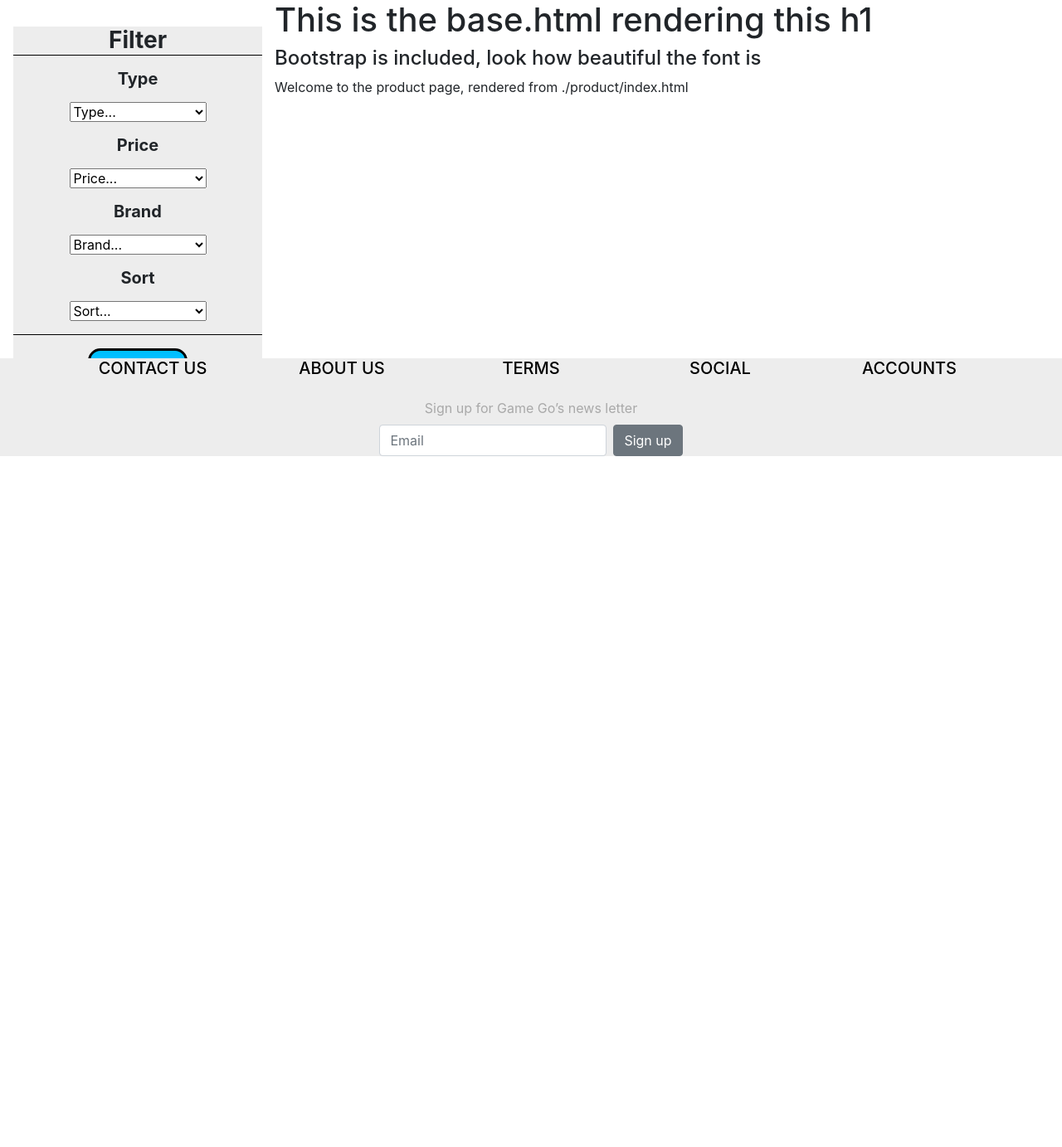
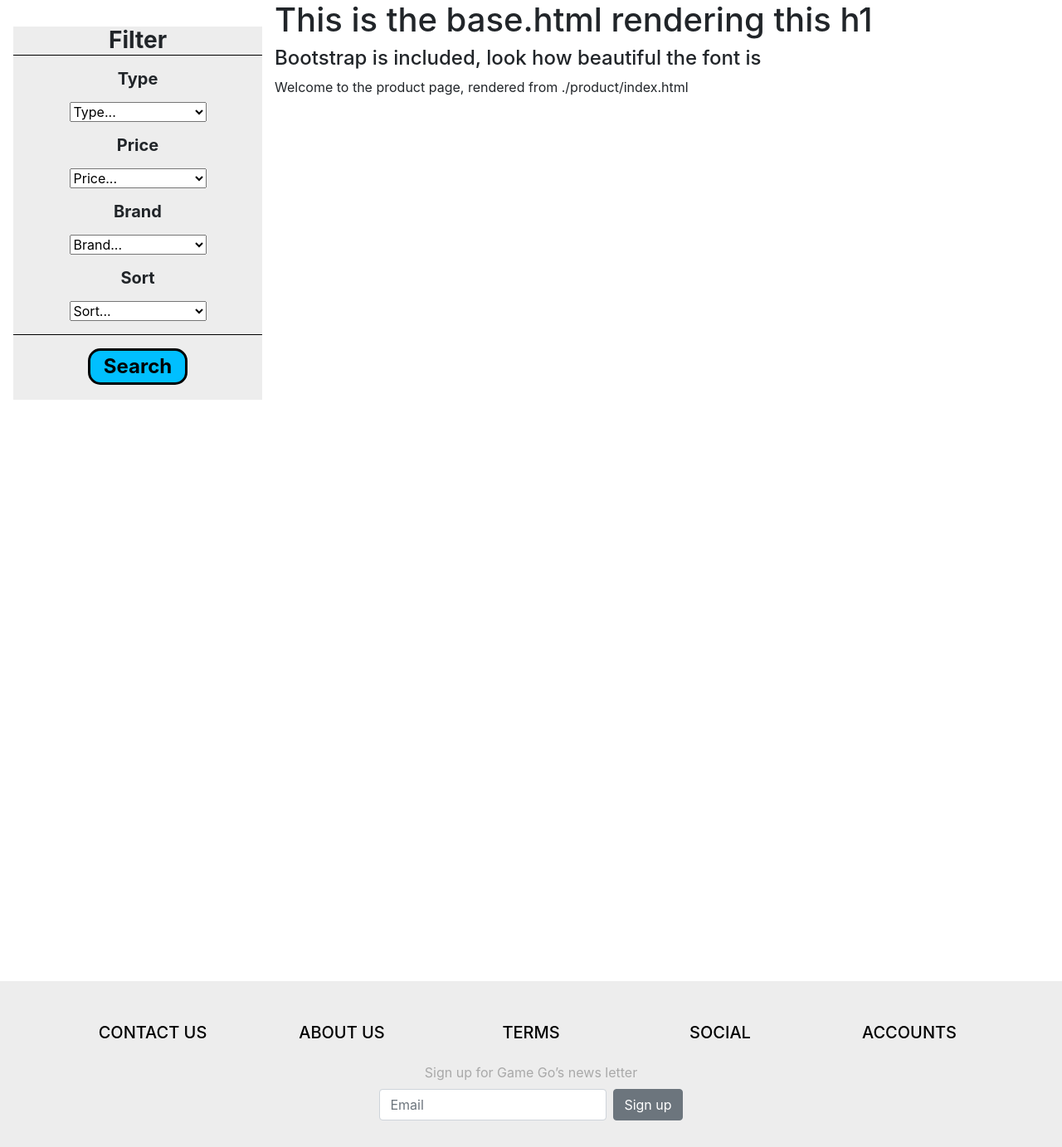
Before and after one commit to Thorarinng/VerkLegt2020, a Django app: page / in a window 1280 px wide. Shown: the part 110-1493 px from the top of the page at 83% size. Before the commit the page ends 660 px from the top, so only its background shows below. Run offline with Django 3.2, Linux system fonts and the light colour scheme; data that the repository does not hold is empty; some libraries are stand-ins or nearby versions.

Commit message:
small design changes

```diff
--- a/Project/static/JS/products.js
+++ b/Project/static/JS/products.js
@@ -1,5 +1,6 @@
 $(document).ready(function () {
     $('#filter-btn').on('click', function(e) {
+        console.log("frikko")
         e.preventDefault();
         var price_filter = $('#price').val();
         $.ajax({
@@ -15,7 +16,7 @@ $(document).ready(function () {
                                     <h3>${d.description}</h3>
                                 </div>`
                     });
-                    $('.test').html(newHtml.join(''));
+                    $('.products').html(newHtml.join(''));
                     $('#filter-btn').val('');
                 }
                 else {
@@ -29,7 +30,7 @@ $(document).ready(function () {
                                     </div>
                                </a>`
                     });
-                    $('.test').html(newHtml.join(''));
+                    $('.products').html(newHtml.join(''));
                     $('#filter-btn').val('');
                 }
             },
--- a/Project/static/css/footer.css
+++ b/Project/static/css/footer.css
@@ -42,11 +42,14 @@
 
 .page-footer {
   min-height: 100%;
+  padding: 50px;
+  margin-top: 50px;
+
 
   /* Equal to height of footer */
   /* But also accounting for potential margin-bottom of last child */
-  margin-top: -50px;
+  /*margin-top: -50px;
   clear: both;
-  position: relative;
+  position: relative;*/
 
   }
--- a/Project/static/css/main.css
+++ b/Project/static/css/main.css
@@ -22,6 +22,7 @@
   border-radius: 10px 3px 10px 3px;
 }
 .products {
+
   display: grid;
   background-color: #e8c291;
   grid-template-columns: 1fr 1fr 1fr;
@@ -29,7 +30,16 @@
   grid-auto-rows: 2fr;
 }
 
+.min-height {
+    min-height: 1000px;
+}
+
 .main-page {
   display: flex;
   flex-wrap: nowrap;
 }
+
+.grid {
+  display: grid;
+  grid-template-rows: 110px auto 200px;
+}
--- a/Project/templates/base.html
+++ b/Project/templates/base.html
@@ -18,6 +18,7 @@
     <link rel="stylesheet" href="https://cdnjs.cloudflare.com/ajax/libs/font-awesome/4.7.0/css/font-awesome.min.css">
   </head>
   <body>
+    <div class="grid">
     {% include 'navigation.html' %}
     <span class="main-page">
         {% include 'sidebar.html' %}
@@ -30,7 +31,9 @@
           {% block content %} {% endblock %}
         </div>
     </span>
+
     {% include 'footer.html' %}
+    </div>
     <!-- Bootstrap JavaScript import-->
     <script
       src="https://stackpath.bootstrapcdn.com/bootstrap/4.3.1/js/bootstrap.min.js"
--- a/Project/templates/navigation.html
+++ b/Project/templates/navigation.html
@@ -79,6 +79,6 @@
     </li>
   </ul>
   {% endif %}
-  </div>
+
 </nav>
 </div>
--- a/Project/templates/product/index.html
+++ b/Project/templates/product/index.html
@@ -1,9 +1,11 @@
 {% extends 'base.html' %} {% block content %}
 <p>Welcome to the product page, rendered from ./product/index.html</p>
+    <div class="min-height">
     <div class="products">
         {% for product in products %}
             <!-- We display multiple single_product.html components-->
             {%  include 'product/single_product.html' with product=product%}
         {% endfor %}
     </div>
+    </div>
 {% endblock %}
```
